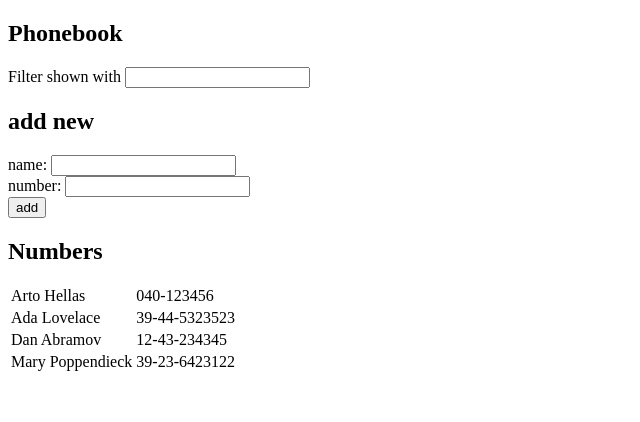
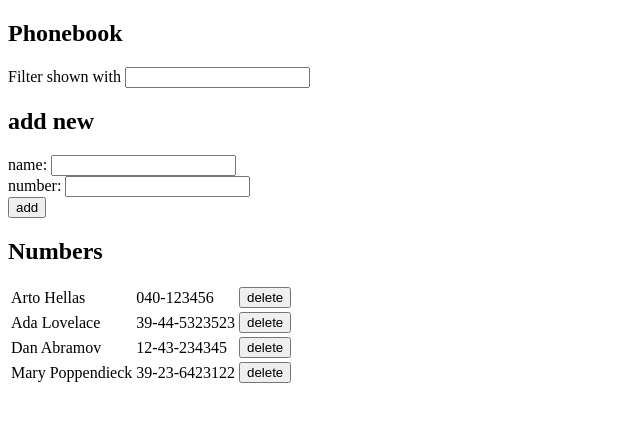
Before and after one commit to jqpe/fullstackopen, a React (Vite) app: page / in a window 1280 px wide. Shown: the top 422 px of the page, without its empty margins (0-640 px from the left). Built offline with nearby package versions, Linux system fonts and the light colour scheme; data requests are answered from the project's data file.

Commit message:
2.14 handle delete

```diff
--- a/src/App.jsx
+++ b/src/App.jsx
@@ -22,6 +22,14 @@ const App = () => {
       .then(res => setPersons(persons.concat(res.data)))
   }
 
+  const handleDelete = person => {
+    if (window.confirm(`Delete ${person.name}?`)) {
+      personService
+        .remove(person.id)
+        .then(res => setPersons(persons.filter(({ id }) => id !== res.data.id)))
+    }
+  }
+
   return (
     <div>
       <h2>Phonebook</h2>
@@ -30,7 +38,7 @@ const App = () => {
       <h2>add new</h2>
       <PersonForm persons={persons} handleSubmit={onSubmit} />
       <h2>Numbers</h2>
-      <Persons persons={shownPersons} />
+      <Persons persons={shownPersons} handleDelete={handleDelete} />
     </div>
   )
 }
@@ -76,23 +84,30 @@ function Filter({ handleChange }) {
   )
 }
 
-function Persons({ persons }) {
+function Persons({ persons, handleDelete }) {
   return (
     <table>
       <tbody>
         {persons.map(person => (
-          <Person key={person.name} person={person} />
+          <Person
+            key={person.name}
+            person={person}
+            handleDelete={handleDelete}
+          />
         ))}
       </tbody>
     </table>
   )
 }
 
-function Person({ person }) {
+function Person({ person, handleDelete }) {
   return (
     <tr>
       <td>{person.name}</td>
       <td>{person.number}</td>
+      <td>
+        <button onClick={() => handleDelete(person)}>delete</button>
+      </td>
     </tr>
   )
 }
--- a/src/services/person.js
+++ b/src/services/person.js
@@ -9,6 +9,10 @@ export const create = newObject => {
   return axios.post(API_ENDPOINT, newObject)
 }
 
-const personService = { getAll, create }
+export const remove = id => {
+  return axios.delete([API_ENDPOINT, id].join('/'))
+}
+
+const personService = { getAll, create, remove }
 
 export default personService
```
